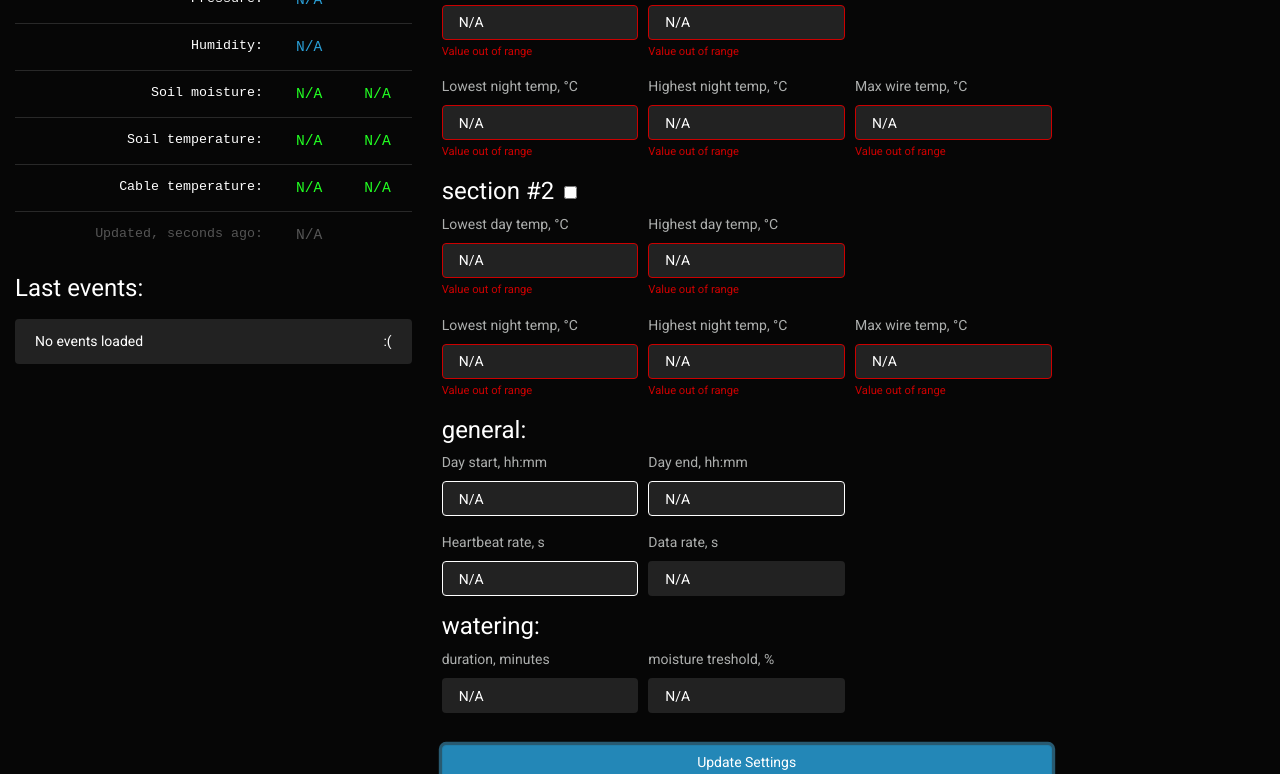
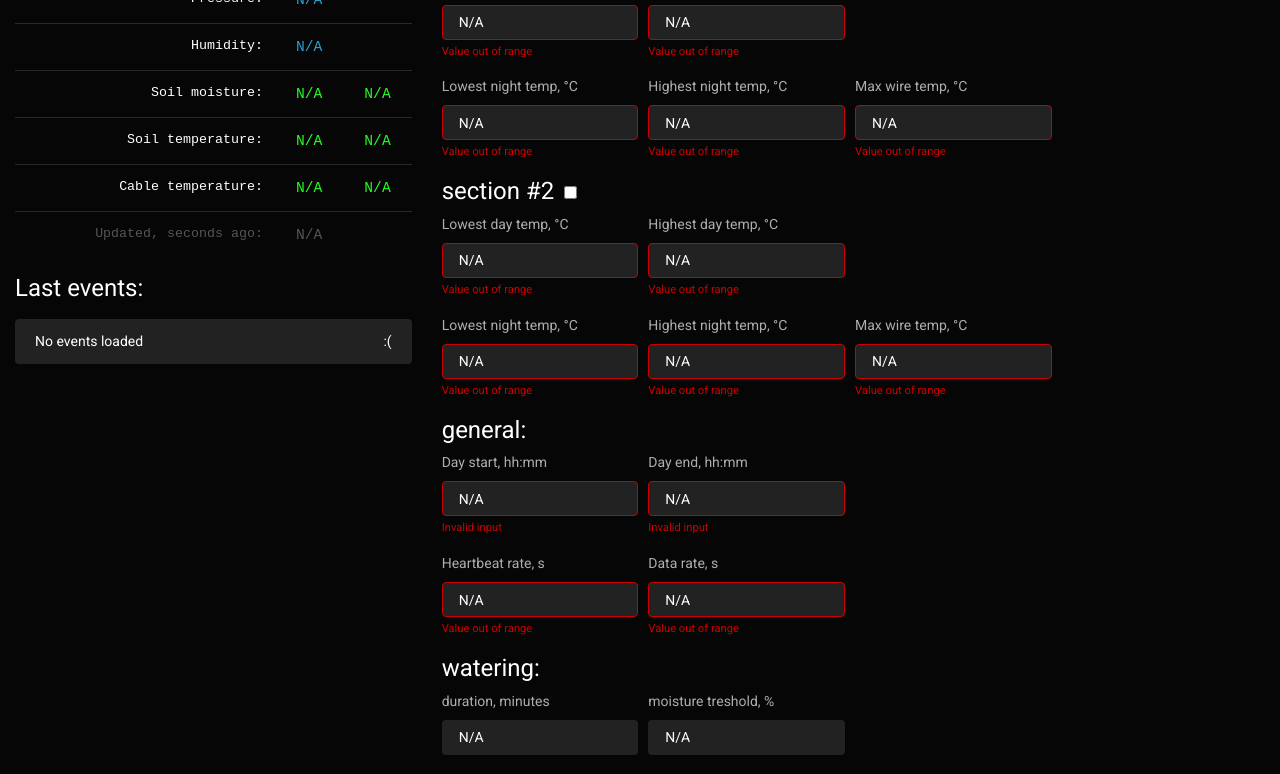
Before and after one commit to Frovu/tomato-heart, a website: page heart/public/index.html in a window 1280 px wide. Both pictures are taken after a click on the button "Update Settings". Shown: the part 186-960 px from the top of the page. Drawn offline with nearby package versions, Linux system fonts and the light colour scheme; no server answers.

Commit message:
add: new settings validation

```diff
--- a/heart/public/index.html
+++ b/heart/public/index.html
@@ -163,18 +163,18 @@
 						<div class="form-group col-sm-4 col-6">
 							<label for="dayEnd">Day end, hh:mm</label>
 							<input type="text" class="form-control" id="dayEnd" value="N&#47;A">
-							<div class="invalid-feedback">Invalid input</div>
+							<div id="dayFeedback" class="invalid-feedback">Invalid input</div>
 						</div>
 					</div>
 					<div class="form-row">
 						<div class="form-group col-sm-4 col-6">
 							<label for="rateBeat">Heartbeat rate, s</label>
-							<input type="text"  class="form-control" id="rateBeat" value="N&#47;A">
+							<input type="text" class="form-control" id="rateBeat" value="N&#47;A">
 							<div class="invalid-feedback">Value out of range</div>
 						</div>
 						<div class="form-group col-sm-4 col-6">
 							<label for="rateData">Data rate, s</label>
-							<input type="text" readonly class="form-control" id="rateData" value="N&#47;A">
+							<input type="text" class="form-control" id="rateData" value="N&#47;A">
 							<div class="invalid-feedback">Value out of range</div>
 						</div>
 					</div>
--- a/heart/public/js/script.js
+++ b/heart/public/js/script.js
@@ -54,32 +54,69 @@ function diffSettings(newSettings) {
 	return html;
 }
 
-function showModal() { // eslint-disable-line
-	const newSettings = readSettings();
-	// validate input
-	let flagInvalid = false;
+function validateSettings(obj) {
+	let isValid = true;
 	for(const i of [0, 1]) {
 		for(const dt of ['Day', 'Night']) {
 			for(const lh of ['Low', 'High']) {
-				const tv = newSettings[i][conv[dt]][conv[lh]];
+				const tv = obj[i][conv[dt]][conv[lh]];
 				if(isNaN(tv) || tv < ranges.temp[0] || tv > ranges.temp[1]) {
 					$(`#t${dt}${lh}${i+1}`).addClass('is-invalid');
-					flagInvalid = true;
+					isValid = false;
 				} else {
 					$(`#t${dt}${lh}${i+1}`).removeClass('is-invalid');
 				}
 			}
 		}
-		const wr = newSettings[i].wire;
+		const wr = obj[i].wire;
 		if(isNaN(wr) || wr < ranges.wireTemp[0] || wr > ranges.wireTemp[1]) {
-			flagInvalid = true;
+			isValid = false;
 			$(`#tWire${i+1}`).addClass('is-invalid');
 		} else {
 			$(`#tWire${i+1}`).removeClass('is-invalid');
 		}
 	}
+
+	const ncnv = {heartbeat: 'rateBeat', datarate: 'rateData'};
+	for(const i of ['heartbeat', 'datarate']) {
+		const val = obj[i];
+		if(!val || isNaN(val) || val<ranges[i][0] || val>ranges[i][1]) {
+			isValid = false;
+			$(`#${ncnv[i]}`).addClass('is-invalid');
+		} else {
+			$(`#${ncnv[i]}`).removeClass('is-invalid');
+		}
+	}
+
+	const dncnv = ['Start', 'End'];
+	let isValidDay = true;
+	for(const i of [0, 1]) {
+		const val = obj.day[i];
+		if(!val || !val.match(/^[0-2]?\d:[0-5]\d$/)) {
+			isValid = false; isValidDay = false;
+			$(`#day${dncnv[i]}`).addClass('is-invalid');
+		} else {
+			$(`#day${dncnv[i]}`).removeClass('is-invalid');
+		}
+	}
+	// check that start is before end
+	const gd = s => parseInt(s.split(':')[0]) * 60 + parseInt(s.slice(3));
+	if(isValidDay && gd(obj.day[0]) >= gd(obj.day[1])) {
+		isValid = false;
+		$('#dayFeedback').text('Must be more or equal than start');
+		$('#dayEnd').addClass('is-invalid');
+	} else {
+		$('#dayFeedback').text('Invalid input');
+		isValidDay && $('#dayEnd').removeClass('is-invalid');
+	}
+
+	return isValid;
+}
+
+function showModal() { // eslint-disable-line
+	const newSettings = readSettings();
 	// if input valid
-	if(!flagInvalid) {
+	if(validateSettings(newSettings)) {
 		const diff = diffSettings(newSettings);
 		if(diff) {
 			$('#modalBody').html(diff);
--- a/heart/public/ranges.json
+++ b/heart/public/ranges.json
@@ -1,4 +1,6 @@
 {
+	"heartbeat": [1, 600],
+	"datarate": [10, 3600],
 	"temp": [10, 30],
 	"wireTemp": [30, 70],
 	"dayDuration": [8, 24]
```
